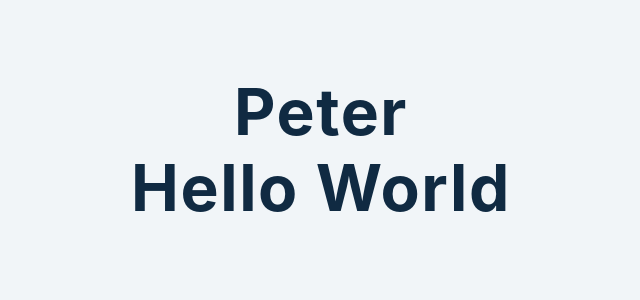
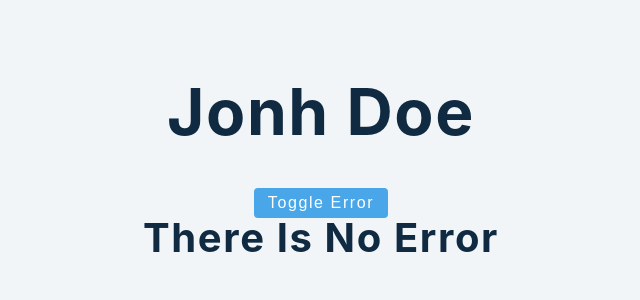
Before and after one commit to binarypsilocybin/react-advanced-2020, a React (Create React App) app: page / in a window 1280 px wide. Shown: the top 300 px of the page, without its empty margins (319-959 px from the left). Built offline with nearby package versions, Linux system fonts and the light colour scheme.

Commit message:
ternary lesson

```diff
--- a/src/tutorial/3-conditional-rendering/setup/2-short-circuit.js
+++ b/src/tutorial/3-conditional-rendering/setup/2-short-circuit.js
@@ -3,16 +3,27 @@ import React, { useState } from "react";
 // ternary operator
 
 const ShortCircuit = () => {
-  const [text, setText] = useState("peter");
-  const firstValue = text || "hello world";
-  const secondValue = text && "hello world";
+  const [text, setText] = useState("");
+  const [isError, setIsError] = useState(false);
+  //const firstValue = text || "hello world";
+  //const secondValue = text && "hello world";
 
   return (
     <>
       {/*  <h1>{firstValue}</h1>
       <h1>value : {secondValue}</h1> */}
       <h1>{text || "jonh doe"}</h1>
-      {text && <h1>Hello World</h1>}
+      <button className="btn" onClick={() => setIsError(!isError)}>
+        toggle error
+      </button>
+      {isError && <h1>Error...</h1>}
+      {isError ? (
+        <p>there is an error...</p>
+      ) : (
+        <div>
+          <h2>there is no error</h2>
+        </div>
+      )}
     </>
   );
 };
```
